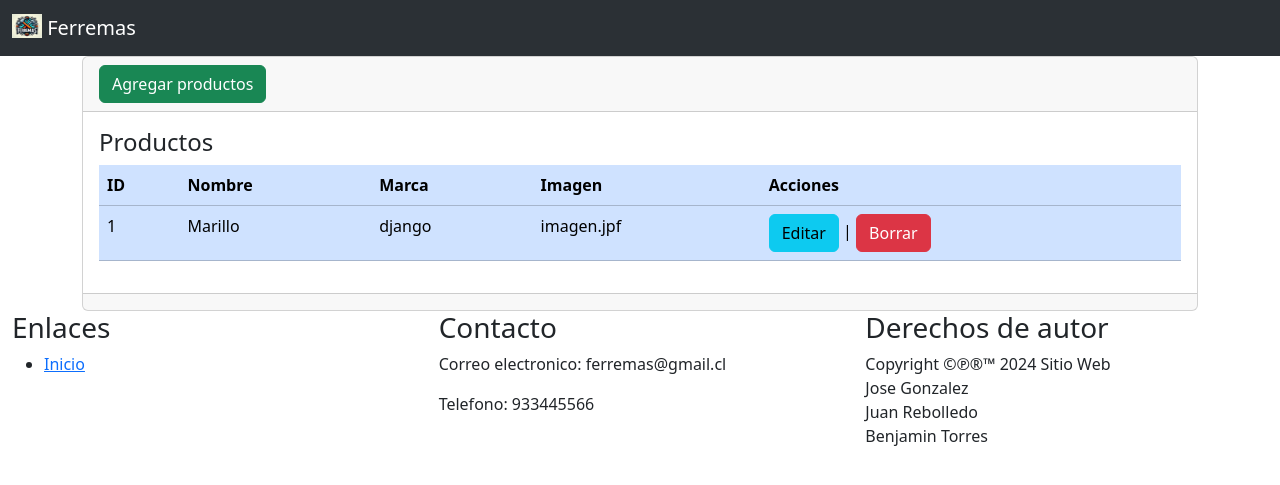
After one commit to joseto02/Ferremas, a Django app: page /productos in a window 1280 px wide. The commit adds this page. Shown: the top 485 px of the page. Run offline with Django 5.2, Linux system fonts and the light colour scheme.

Commit message:
crear y editar ok, falta la bbdd

```diff
--- a/app/templates/app/base.html
+++ b/app/templates/app/base.html
@@ -1,10 +1,10 @@
+{% load static %}
 <!DOCTYPE html>
 <html lang="es">
 <head>
     <meta charset="UTF-8">
     <meta name="viewport" content="width=device-width, initial-scale=1.0">
-    <title>Base</title>
-    {% load static %}
+    <title> {% block titulo %} Home {% endblock %}</title>
     <link href="https://cdn.jsdelivr.net/npm/bootstrap@5.3.5/dist/css/bootstrap.min.css" rel="stylesheet"
         integrity="sha384-SgOJa3DmI69IUzQ2PVdRZhwQ+dy64/BUtbMJw1MZ8t5HZApcHrRKUc4W0kG879m7" crossorigin="anonymous">
 </head>
@@ -23,8 +23,15 @@
         </nav>
     </header>
 
-    {% block content %}
-    {% endblock%}
+    <div class="container">
+        <div class="row">
+            <div class="col-12">
+                {% block content %}
+                {% endblock%}
+            </div>
+        </div>
+    </div>
+
 
 
     <footer>
--- a/app/templates/app/home.html
+++ b/app/templates/app/home.html
@@ -1,5 +1,7 @@
 {% extends 'app/base.html' %}
 {% load static %}
+
+{block titulo} Home {endblock}
 
 {% block content %}
     <h1>Bienvenido a ferremas</h1>
--- /dev/null
+++ b/app/templates/productos/index.html
@@ -0,0 +1,70 @@
+{% extends 'app/base.html' %}
+{% load static %}
+
+{% block titulo %} Lista de productos {% endblock %}
+
+{% block content %}
+
+<div class="card">
+    <div class="card-header">
+        <a
+            name=""
+            id=""
+            class="btn btn-success"
+            href="{% url 'crear_producto' %}"
+            role="button"
+            >Agregar productos</a
+        >
+
+    </div>
+    <div class="card-body">
+        <h4 class="card-title">Productos</h4>
+        <div
+            class="table-responsive"
+        >
+            <table
+                class="table table-primary"
+            >
+                <thead>
+                    <tr>
+                        <th scope="col">ID</th>
+                        <th scope="col">Nombre</th>
+                        <th scope="col">Marca</th>
+                        <th scope="col">Imagen</th>
+                        <th scope="col">Acciones</th>
+                    </tr>
+                </thead>
+                <tbody>
+                    <tr class="">
+                        <td scope="row">1</td>
+                        <td>Marillo</td>
+                        <td>django</td>
+                        <td>imagen.jpf</td>
+                        <td> <a
+                            name=""
+                            id=""
+                            class="btn btn-info"
+                            href="{% url 'editar_producto' %}"
+                            role="button"
+                            >Editar
+                            </a>
+                        | <a
+                            name=""
+                            id=""
+                            class="btn btn-danger"
+                            href="#"
+                            role="button"
+                            >Borrar
+                            </a>
+                        </td>
+                    </tr>
+                </tbody>
+            </table>
+        </div>
+    </div>
+    <div class="card-footer text-muted">
+    </div>
+</div>
+
+
+{% endblock %}
--- a/app/urls.py
+++ b/app/urls.py
@@ -1,6 +1,9 @@
 from django.urls import path
-from .views import home
+from . import views
 
 urlpatterns = [
-    path("", home, name="home"),
+    path("", views.home, name="home"),
+    path("productos", views.productos, name="productos"),
+    path("productos/crear", views.crear_producto, name="crear_producto"),
+    path("productos/editar", views.editar_producto, name="editar_producto"),
 ]
--- a/app/views.py
+++ b/app/views.py
@@ -4,3 +4,12 @@ from django.shortcuts import render
 
 def home(request):
     return render(request, 'app/home.html')
+
+def productos(request):
+    return render(request, 'productos/index.html')
+
+def crear_producto(request):
+    return render(request, "productos/crear.html")
+
+def editar_producto(request):
+    return render(request, "productos/editar.html")
```
Also changed, not shown: app/templates/productos/crear.html (added, +17 -0 lines), app/templates/productos/editar.html (added, +16 -0 lines), app/templates/productos/form.html (added, +14 -0 lines).
